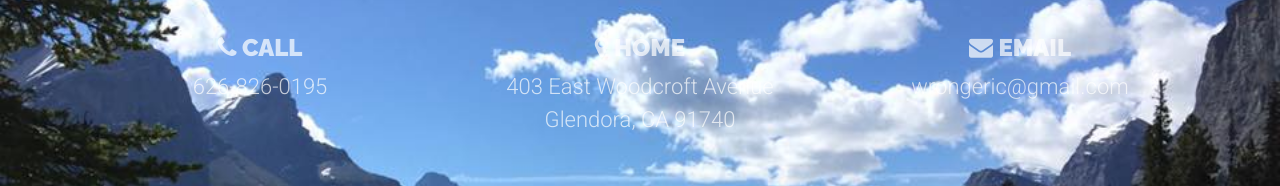
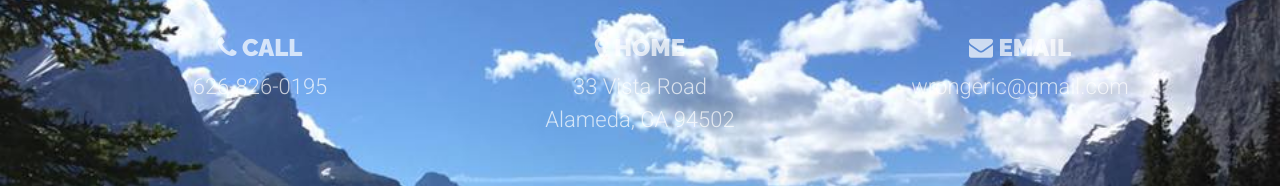
Before and after one commit to wrongeric/Portfolio, a plain HTML site: page index.html in a window 1280 px wide. Shown: the part 3936-4122 px from the top of the page. Drawn offline with nearby package versions, Linux system fonts and the light colour scheme.

Commit message:
added new address

```diff
--- a/index.html
+++ b/index.html
@@ -275,8 +275,8 @@
                     <i class="fa fa-map-marker"></i>
                     Home
                 </h4>
-                <p>403 East Woodcroft Avenue
-                    <br>Glendora, CA 91740</p>
+                <p>33 Vista Road
+                    <br>Alameda, CA 94502</p>
             </div>
             <div class="col-md-4 footer-contact-details">
                 <h4>
```
